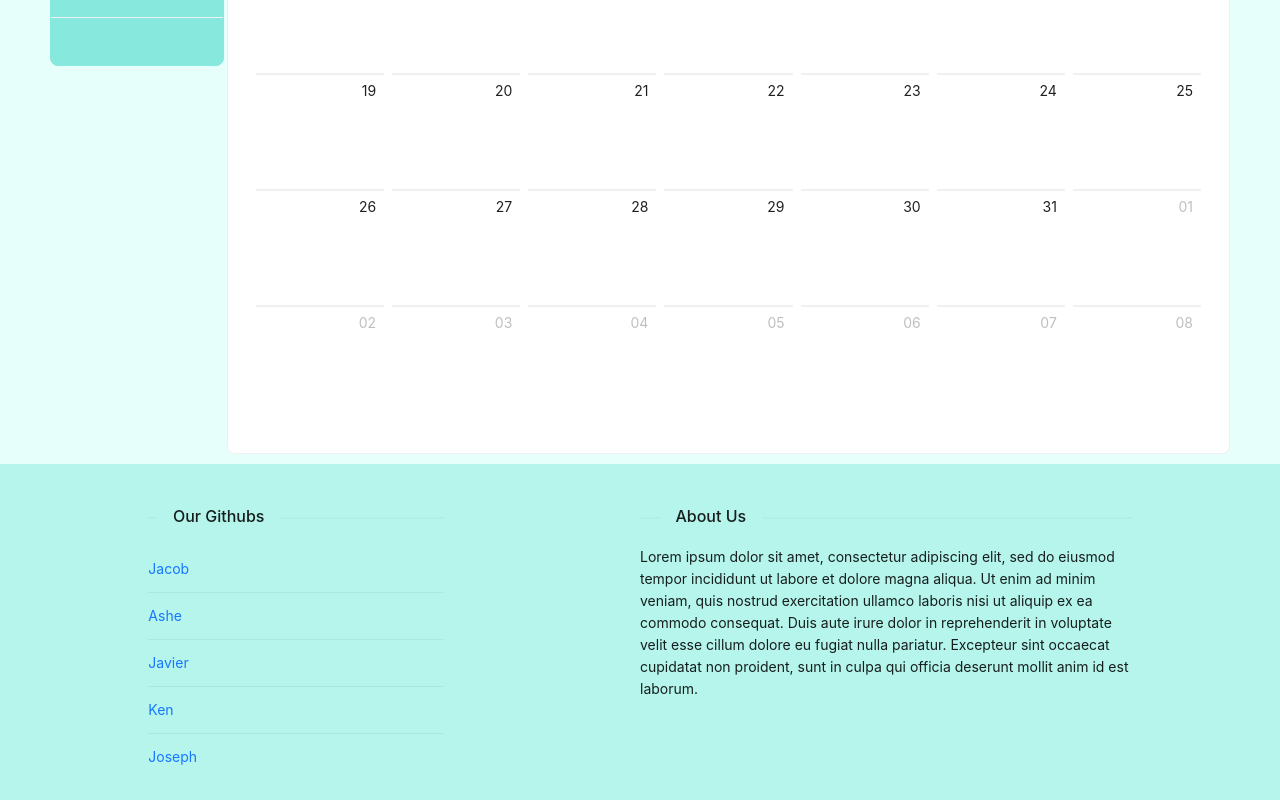
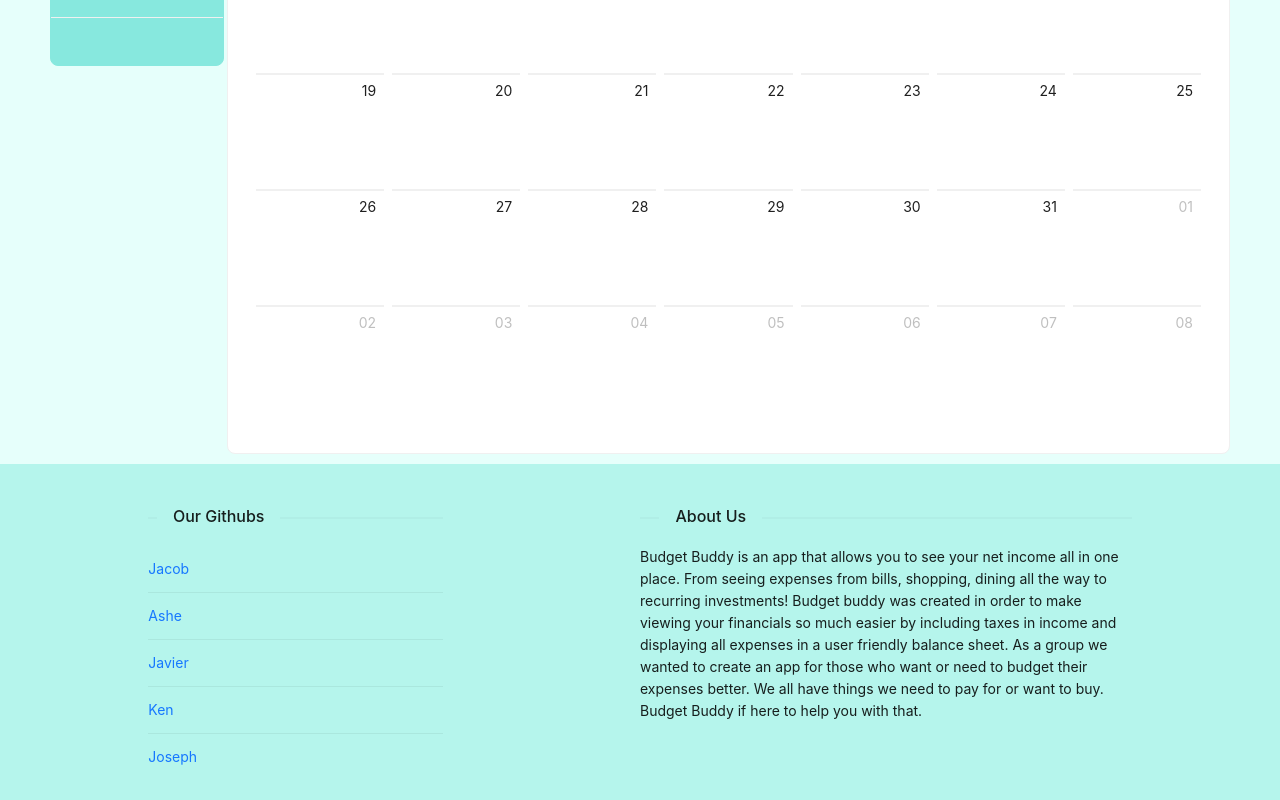
Before and after one commit to jaspersonja/budget-buddy, a React (Create React App) app in the folder client/: page /Profile in a window 1280 px wide. Shown: the part 550-1350 px from the top of the page. Built offline with nearby package versions, Linux system fonts and the light colour scheme.

Commit message:
updated about section

```diff
--- a/client/src/components/SiteFooter.js
+++ b/client/src/components/SiteFooter.js
@@ -17,7 +17,7 @@ export default function SiteFooter() {
               </Col>
               <Col span={10}>
                 <Divider orientation='left'>About Us</Divider>
-                <Text>Lorem ipsum dolor sit amet, consectetur adipiscing elit, sed do eiusmod tempor incididunt ut labore et dolore magna aliqua. Ut enim ad minim veniam, quis nostrud exercitation ullamco laboris nisi ut aliquip ex ea commodo consequat. Duis aute irure dolor in reprehenderit in voluptate velit esse cillum dolore eu fugiat nulla pariatur. Excepteur sint occaecat cupidatat non proident, sunt in culpa qui officia deserunt mollit anim id est laborum.</Text>
+                <Text>Budget Buddy is an app that allows you to see your net income all in one place. From seeing expenses from bills, shopping, dining all the way to recurring investments! Budget buddy was created in order to make viewing your financials so much easier by including taxes in income and displaying all expenses in a user friendly balance sheet. As a group we wanted to create an app for those who want or need to budget their expenses better. We all have things we need to pay for or want to buy. Budget Buddy if here to help you with that.</Text>
               </Col>
             </Row>
         </>
```
